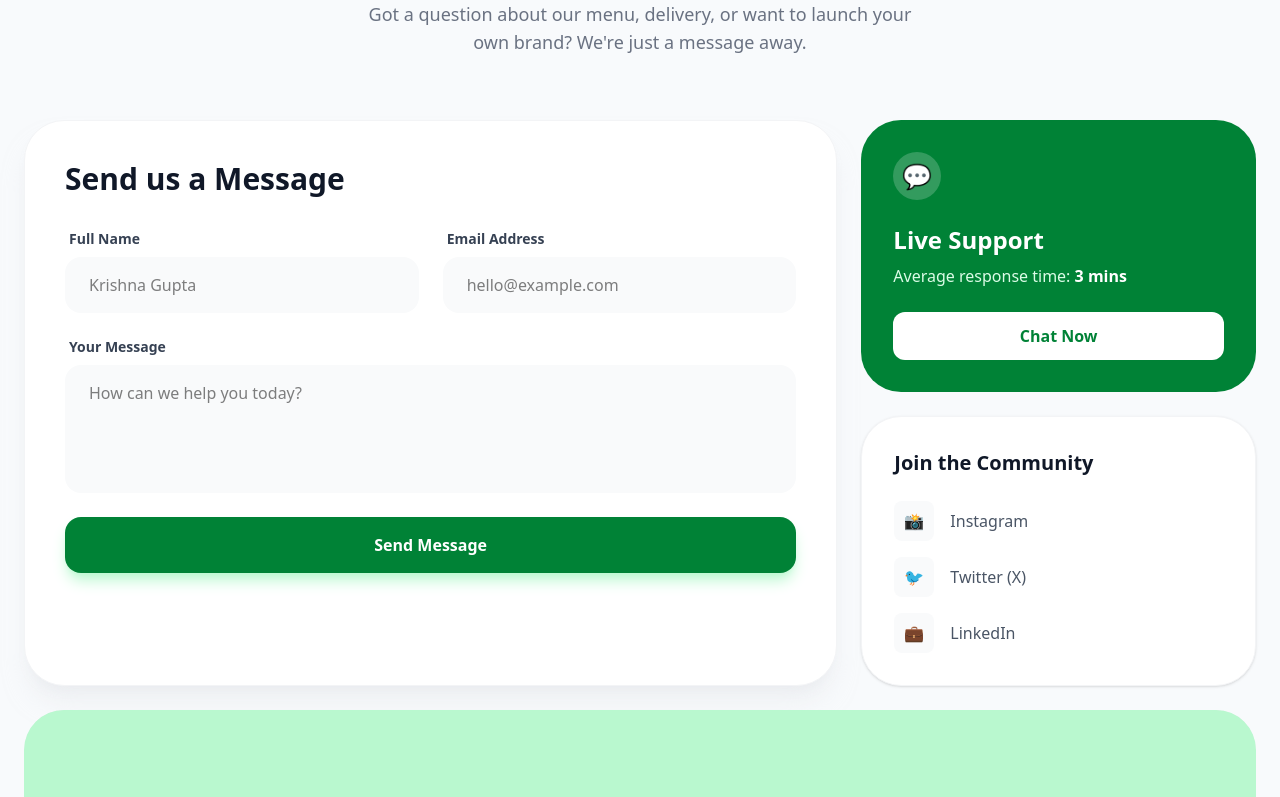
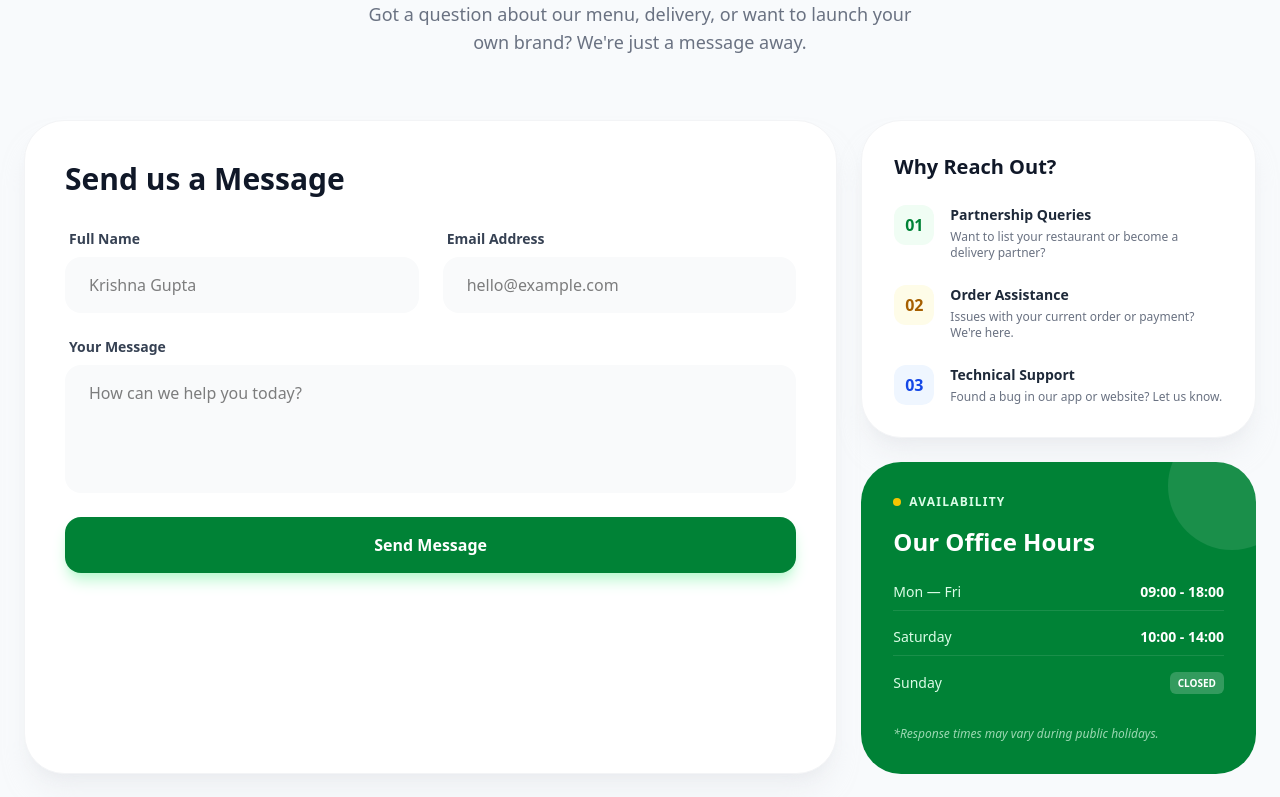
Before and after one commit to krishnagupta110094/Foodie, a React (Vite) app: page /contact-us in a window 1280 px wide. Shown: the part 360-1157 px from the top of the page. Built offline with nearby package versions, Linux system fonts and the light colour scheme.

Commit message:
Update Contact-us page

```diff
--- a/src/pages/ContactUs.jsx
+++ b/src/pages/ContactUs.jsx
@@ -34,7 +34,7 @@ const ContactUs = () => {
 
     try {
       // replace "/contact-us" with your actual endpoint variable if needed
-      const response = await apiConnector("POST",contactUsEndpoint, formData);
+      const response = await apiConnector("POST", contactUsEndpoint, formData);
 
       if (response.data.success) {
         toast.success("Message sent successfully! We'll get back to you.");
@@ -150,7 +150,7 @@ const ContactUs = () => {
           </motion.div>
 
           {/* Quick Info Sidebar */}
-          <div className="md:col-span-4 flex flex-col gap-6">
+          {/* <div className="md:col-span-4 flex flex-col gap-6">
             <motion.div
               initial={{ opacity: 0, x: 30 }}
               animate={{ opacity: 1, x: 0 }}
@@ -208,6 +208,107 @@ const ContactUs = () => {
                 </a>
               </div>
             </motion.div>
+          </div> */}
+          <div className="md:col-span-4 flex flex-col gap-6">
+            {/* 1. WHY MESSAGE US SECTION */}
+            <motion.div
+              initial={{ opacity: 0, x: 30 }}
+              animate={{ opacity: 1, x: 0 }}
+              className="bg-white p-8 rounded-[2.5rem] shadow-xl shadow-gray-200/50 border border-gray-100"
+            >
+              <h4 className="text-xl font-bold text-gray-900 mb-6">
+                Why Reach Out?
+              </h4>
+              <div className="space-y-6">
+                {/* Point 1 */}
+                <div className="flex gap-4">
+                  <div className="w-10 h-10 shrink-0 bg-green-50 text-green-700 rounded-xl flex items-center justify-center font-bold">
+                    01
+                  </div>
+                  <div>
+                    <h5 className="font-bold text-gray-800 text-sm">
+                      Partnership Queries
+                    </h5>
+                    <p className="text-xs text-gray-500 mt-1">
+                      Want to list your restaurant or become a delivery partner?
+                    </p>
+                  </div>
+                </div>
+
+                {/* Point 2 */}
+                <div className="flex gap-4">
+                  <div className="w-10 h-10 shrink-0 bg-yellow-50 text-yellow-700 rounded-xl flex items-center justify-center font-bold">
+                    02
+                  </div>
+                  <div>
+                    <h5 className="font-bold text-gray-800 text-sm">
+                      Order Assistance
+                    </h5>
+                    <p className="text-xs text-gray-500 mt-1">
+                      Issues with your current order or payment? We're here.
+                    </p>
+                  </div>
+                </div>
+
+                {/* Point 3 */}
+                <div className="flex gap-4">
+                  <div className="w-10 h-10 shrink-0 bg-blue-50 text-blue-700 rounded-xl flex items-center justify-center font-bold">
+                    03
+                  </div>
+                  <div>
+                    <h5 className="font-bold text-gray-800 text-sm">
+                      Technical Support
+                    </h5>
+                    <p className="text-xs text-gray-500 mt-1">
+                      Found a bug in our app or website? Let us know.
+                    </p>
+                  </div>
+                </div>
+              </div>
+            </motion.div>
+
+            {/* 2. OFFICE HOURS / STATUS SECTION */}
+            <motion.div
+              initial={{ opacity: 0, x: 30 }}
+              animate={{ opacity: 1, x: 0 }}
+              transition={{ delay: 0.2 }}
+              className="bg-green-700 p-8 rounded-[2.5rem] text-white relative overflow-hidden group"
+            >
+              {/* Decorative Circle Background */}
+              <div className="absolute -right-10 -top-10 w-32 h-32 bg-white/10 rounded-full group-hover:scale-110 transition-transform duration-500"></div>
+
+              <div className="relative z-10">
+                <div className="flex items-center gap-2 mb-4">
+                  <div className="w-2 h-2 bg-yellow-400 rounded-full animate-pulse"></div>
+                  <span className="text-xs font-bold uppercase tracking-widest text-green-100">
+                    Availability
+                  </span>
+                </div>
+
+                <h4 className="text-2xl font-bold mb-6">Our Office Hours</h4>
+
+                <div className="space-y-4">
+                  <div className="flex justify-between items-center border-b border-white/10 pb-2">
+                    <span className="text-sm text-green-100">Mon — Fri</span>
+                    <span className="text-sm font-bold">09:00 - 18:00</span>
+                  </div>
+                  <div className="flex justify-between items-center border-b border-white/10 pb-2">
+                    <span className="text-sm text-green-100">Saturday</span>
+                    <span className="text-sm font-bold">10:00 - 14:00</span>
+                  </div>
+                  <div className="flex justify-between items-center">
+                    <span className="text-sm text-green-100">Sunday</span>
+                    <span className="text-sm font-bold bg-white/20 px-2 py-1 rounded-md text-[10px]">
+                      CLOSED
+                    </span>
+                  </div>
+                </div>
+
+                <p className="mt-8 text-xs text-green-100/70 italic">
+                  *Response times may vary during public holidays.
+                </p>
+              </div>
+            </motion.div>
           </div>
 
           {/* Bottom Map Block */}
```
